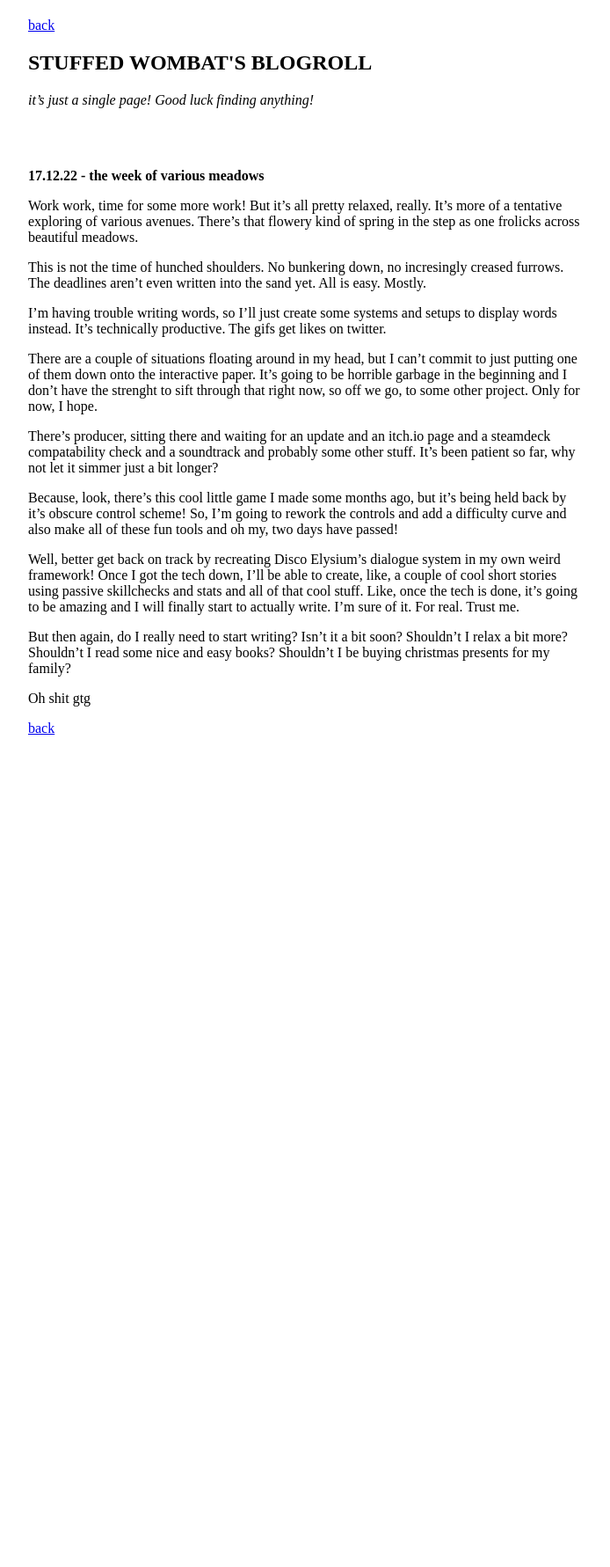
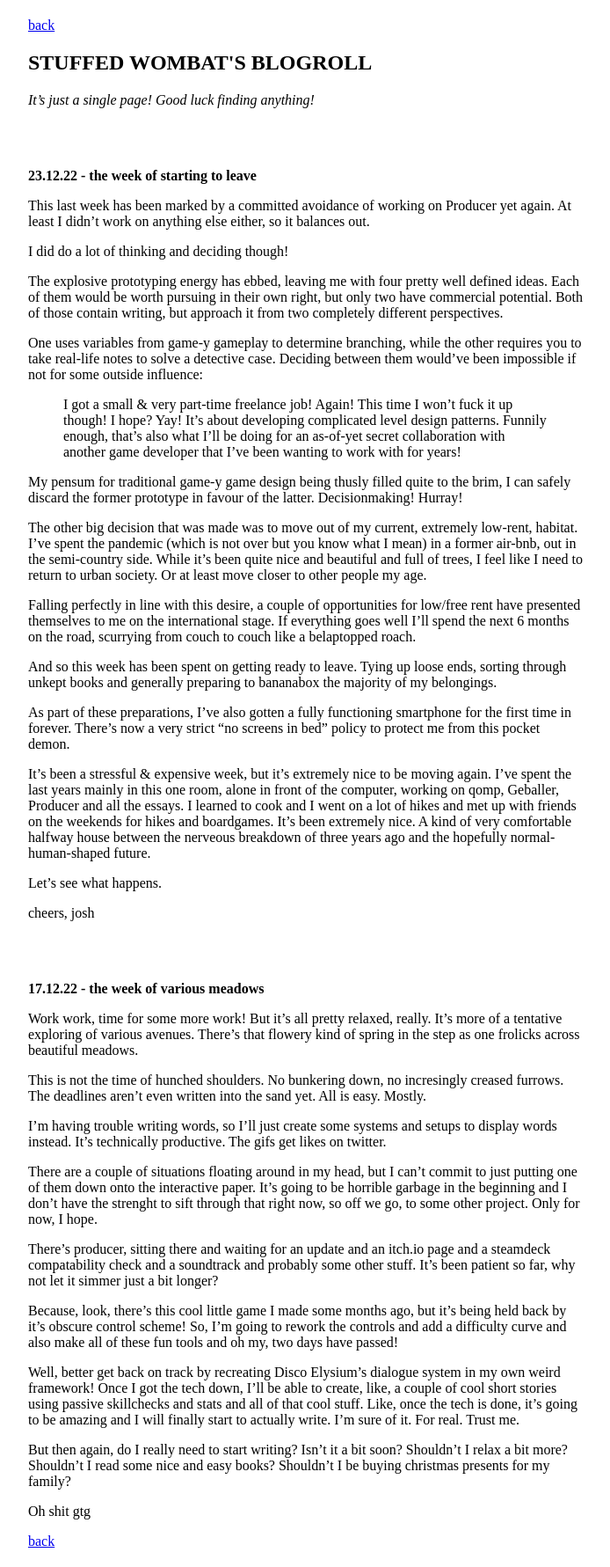
Before and after one commit to stuffedwombat/stuffedwombat.github.io, a Jekyll site: the page built from blogroll.md, in a window 1280 px wide. Shown: the whole page at 88% size, without its empty margins (292-986 px from the left). Built offline with Jekyll 4.4.1, drawn with Linux system fonts in a browser that asks for light colours; our own code applies the rules of GitHub Pages for plain Markdown files; comment, search, counter and statistics services are not loaded; before the commit the page ends 900 px from its top, so only the background shows below that.

Commit message:
Update blogroll.md

```diff
--- a/blogroll.md
+++ b/blogroll.md
@@ -1,6 +1,39 @@
 [back](index)
 <h2>STUFFED WOMBAT'S BLOGROLL</h2>
-<i>it's just a single page! Good luck finding anything!</i>
+<i>It's just a single page! Good luck finding anything!</i>
+
+<br><br>
+
+**23.12.22 - the week of starting to leave**
+
+This last week has been marked by a committed avoidance of working on Producer yet again. At least I didn't work on anything else either, so it balances out.
+
+I did do a lot of thinking and deciding though!
+
+The explosive prototyping energy has ebbed, leaving me with four pretty well defined ideas. Each of them would be worth pursuing in their own right, but only two have commercial potential. Both of those contain writing, but approach it from two completely different perspectives.
+
+One uses variables from game-y gameplay to determine branching, while the other requires you to take real-life notes to solve a detective case. Deciding between them would've been impossible if not for some outside influence:
+
+>I got a small & very part-time freelance job! Again! This time I won't fuck it up though! I hope? Yay! It's about developing complicated level design patterns. Funnily enough, that's also what I'll be doing for an as-of-yet secret collaboration with another game developer that I've been wanting to work with for years!
+
+My pensum for traditional game-y game design being thusly filled quite to the brim, I can safely discard the former prototype in favour of the latter.
+Decisionmaking! Hurray!
+
+The other big decision that was made was to move out of my current, extremely low-rent, habitat. I've spent the pandemic (which is not over but you know what I mean) in a former air-bnb, out in the semi-country side. While it's been quite nice and beautiful and full of trees, I feel like I need to return to urban society. Or at least move closer to other people my age.
+
+Falling perfectly in line with this desire, a couple of opportunities for low/free rent have presented themselves to me on the international stage. If everything goes well I'll spend the next 6 months on the road, scurrying from couch to couch like a belaptopped roach.
+
+And so this week has been spent on getting ready to leave. Tying up loose ends, sorting through unkept books and generally preparing to bananabox the majority of my belongings.
+
+As part of these preparations, I've also gotten a fully functioning smartphone for the first time in forever. There's now a very strict "no screens in bed" policy to protect me from this pocket demon.
+
+It's been a stressful & expensive week, but it's extremely nice to be moving again. I've spent the last years mainly in this one room, alone in front of the computer, working on qomp, Geballer, Producer and all the essays. I learned to cook and I went on a lot of hikes and met up with friends on the weekends for hikes and boardgames. It's been extremely nice. A kind of very comfortable halfway house between the nerveous breakdown of three years ago and the hopefully normal-human-shaped future.
+
+Let's see what happens.
+
+cheers,
+josh
+
 
 <br><br>
 
```
